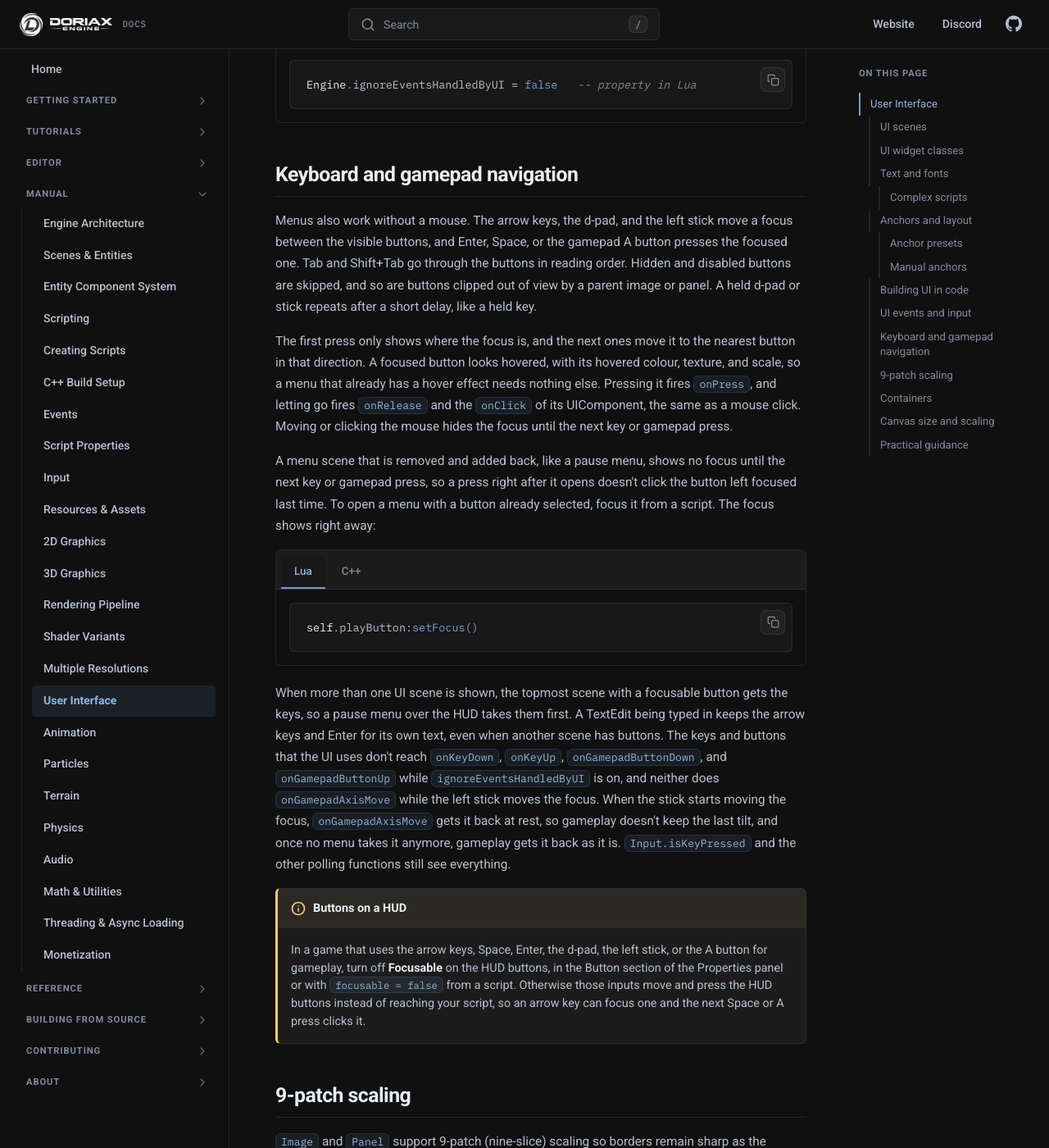
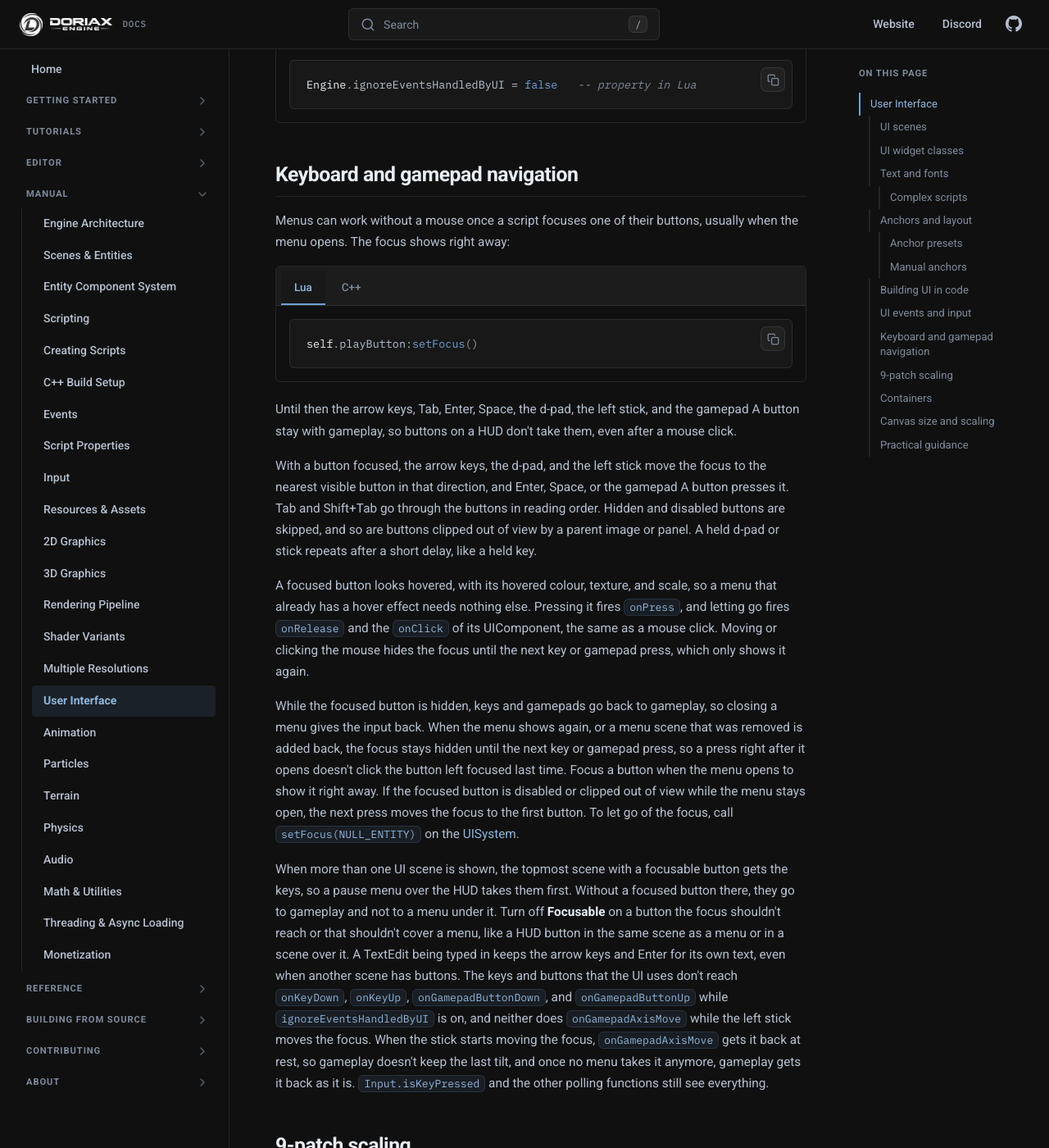
Before and after one commit to doriaxengine/doriax-docs, an MkDocs documentation site: the page built from docs/manual/user-interface.md, in a window 1280 px wide and 1400 px high, scrolled down 5554 px. Shown: the whole window at 82% size. Built offline with MkDocs 1.6.1, drawn with Linux system fonts in a browser that asks for light colours; comment, search, counter and statistics services are not loaded.

Commit message:
Documented UI navigation starting from a focused button

````diff
--- a/docs/manual/user-interface.md
+++ b/docs/manual/user-interface.md
@@ -240,23 +240,8 @@ gameplay handlers see those events too:
 
 ## Keyboard and gamepad navigation
 
-Menus also work without a mouse. The arrow keys, the d-pad, and the left stick move a
-focus between the visible buttons, and Enter, Space, or the gamepad A button presses the
-focused one. Tab and Shift+Tab go through the buttons in reading order. Hidden and
-disabled buttons are skipped, and so are buttons clipped out of view by a parent image or
-panel. A held d-pad or stick repeats after a short delay, like a held key.
-
-The first press only shows where the focus is, and the next ones move it to the nearest
-button in that direction. A focused button looks hovered, with its hovered colour,
-texture, and scale, so a menu that already has a hover effect needs nothing else.
-Pressing it fires `onPress`, and letting go fires `onRelease` and the `onClick` of its
-UIComponent, the same as a mouse click. Moving or clicking the mouse hides the focus
-until the next key or gamepad press.
-
-A menu scene that is removed and added back, like a pause menu, shows no focus until the
-next key or gamepad press, so a press right after it opens doesn't click the button left
-focused last time. To open a menu with a button already selected, focus it from a script.
-The focus shows right away:
+Menus can work without a mouse once a script focuses one of their buttons, usually when the
+menu opens. The focus shows right away:
 
 === "Lua"
 
@@ -270,21 +255,40 @@ The focus shows right away:
     playButton->setFocus();
     ```
 
+Until then the arrow keys, Tab, Enter, Space, the d-pad, the left stick, and the gamepad A
+button stay with gameplay, so buttons on a HUD don't take them, even after a mouse click.
+
+With a button focused, the arrow keys, the d-pad, and the left stick move the focus to the
+nearest visible button in that direction, and Enter, Space, or the gamepad A button presses
+it. Tab and Shift+Tab go through the buttons in reading order. Hidden and disabled buttons are
+skipped, and so are buttons clipped out of view by a parent image or panel. A held d-pad or
+stick repeats after a short delay, like a held key.
+
+A focused button looks hovered, with its hovered colour, texture, and scale, so a menu that
+already has a hover effect needs nothing else. Pressing it fires `onPress`, and letting go
+fires `onRelease` and the `onClick` of its UIComponent, the same as a mouse click. Moving or
+clicking the mouse hides the focus until the next key or gamepad press, which only shows it
+again.
+
+While the focused button is hidden, keys and gamepads go back to gameplay, so closing a menu
+gives the input back. When the menu shows again, or a menu scene that was removed is added
+back, the focus stays hidden until the next key or gamepad press, so a press right after it
+opens doesn't click the button left focused last time. Focus a button when the menu opens to
+show it right away. If the focused button is disabled or clipped out of view while the menu
+stays open, the next press moves the focus to the first button. To let go of the focus, call
+`setFocus(NULL_ENTITY)` on the [UISystem](../reference/classes/uisystem.md).
+
 When more than one UI scene is shown, the topmost scene with a focusable button gets the
-keys, so a pause menu over the HUD takes them first. A TextEdit being typed in keeps the
+keys, so a pause menu over the HUD takes them first. Without a focused button there, they go
+to gameplay and not to a menu under it. Turn off **Focusable** on a button the focus shouldn't
+reach or that shouldn't cover a menu, like a HUD button in the same scene as a menu or in a
+scene over it. A TextEdit being typed in keeps the
 arrow keys and Enter for its own text, even when another scene has buttons. The keys and buttons that the UI uses don't reach
 `onKeyDown`, `onKeyUp`, `onGamepadButtonDown`, and `onGamepadButtonUp` while
 `ignoreEventsHandledByUI` is on, and neither does `onGamepadAxisMove` while the left stick
 moves the focus. When the stick starts moving the focus, `onGamepadAxisMove` gets it back at
 rest, so gameplay doesn't keep the last tilt, and once no menu takes it anymore, gameplay gets
 it back as it is. `Input.isKeyPressed` and the other polling functions still see everything.
-
-!!! warning "Buttons on a HUD"
-    In a game that uses the arrow keys, Space, Enter, the d-pad, the left stick, or the A
-    button for gameplay, turn off **Focusable** on the HUD buttons, in the Button section of
-    the Properties panel or with `focusable = false` from a script. Otherwise those inputs
-    move and press the HUD buttons instead of reaching your script, so an arrow key can focus
-    one and the next Space or A press clicks it.
 
 ## 9-patch scaling
 
````
Also changed, not shown: docs/manual/input.md (+3 -3 lines), docs/reference/classes/button.md (+2 -2 lines), docs/reference/classes/uisystem.md (+2 -2 lines).
